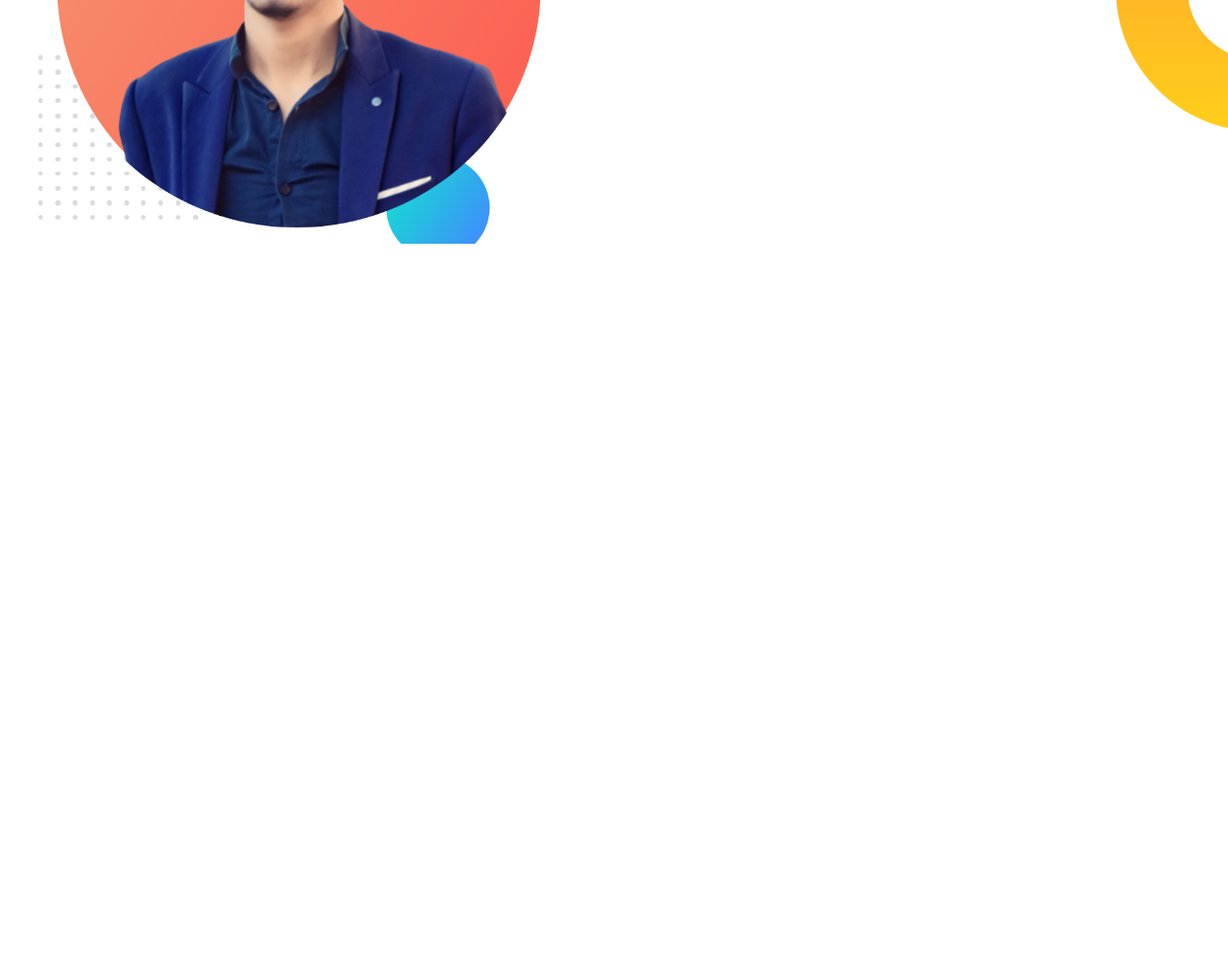
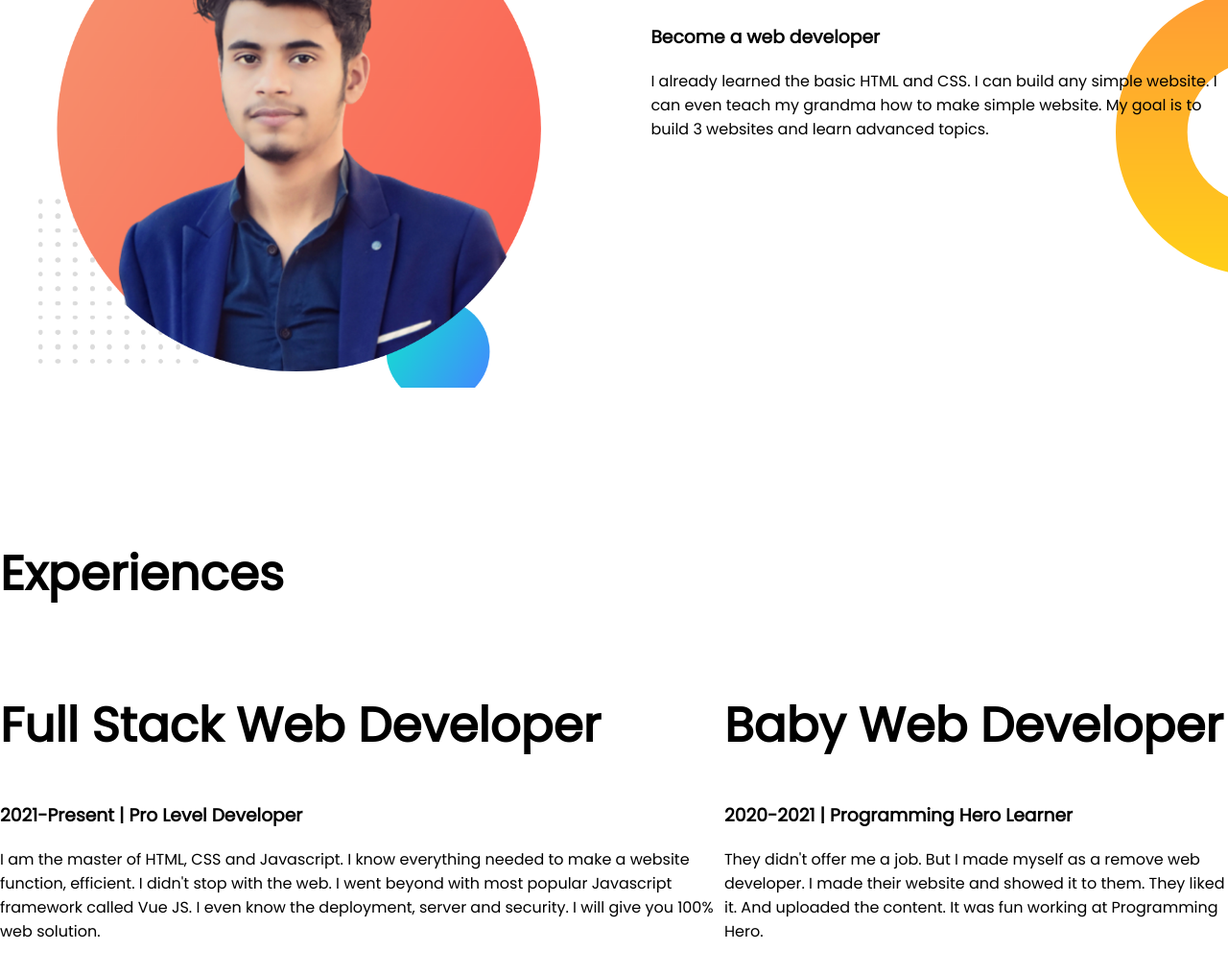
Before and after one commit to azharfahim1/dev-portfolio, a plain HTML site: page index.html in a window 1280 px wide. Shown: the part 811-1826 px from the top of the page at 96% size. Before the commit the page ends 1072 px from the top, so only its background shows below. Drawn offline with Linux system fonts and the light colour scheme.

Commit message:
exp-area

```diff
--- a/index.html
+++ b/index.html
@@ -11,7 +11,7 @@
     <title>My Dev Portfolio</title>
 </head>
 <body>
- <section class="top-bannar">
+ <section class="top-bannar flax-container">
     <div class="half-width">
     <h1>Welcome To</h1>
     <h1> <span class="c1">Azhar Fahim</span> World </h1>
@@ -25,7 +25,7 @@
 <img src="images/my-bg2.png" alt="">
 </div>
 </section>
-<section class="dream-big">
+<section class="dream-big flax-container">
     <div class="half-width">
         <img src="images/my-bg.png" alt="">
     </div>
@@ -36,5 +36,20 @@
         </p>
     </div>
 </section>
+<section class="exp-area">
+    <h1>Experiences</h1>
+  <div class="flax-container">
+    <div class="expreience-item">
+        <h1>Full Stack Web Developer</h1>
+        <h3>2021-Present | Pro Level Developer</h3>
+        <p>I am the master of HTML, CSS and Javascript. I know everything needed to make a website function, efficient. I didn't stop with the web. I went beyond with most popular Javascript framework called Vue JS. I even know the deployment, server and security. I will give you 100% web solution.</p>
+    </div>
+    <div class="expreience-item">
+        <h1>Baby Web Developer</h1>
+        <h3>2020-2021 | Programming Hero Learner</h3>
+        <p>They didn't offer me a job. But I made myself as a remove web developer. I made their website and showed it to them. They liked it. And uploaded the content. It was fun working at Programming Hero.</p>
+    </div>
+  </div>
+</section>
 </body>
 </html>
--- a/style.css
+++ b/style.css
@@ -10,8 +10,9 @@ h1{
 .c1{
     color:orange;
 }
-section{
+.flax-container{
     display: flex;
+    margin-bottom: 150px;
 }
 .half-width{
     width: 50%;
```
